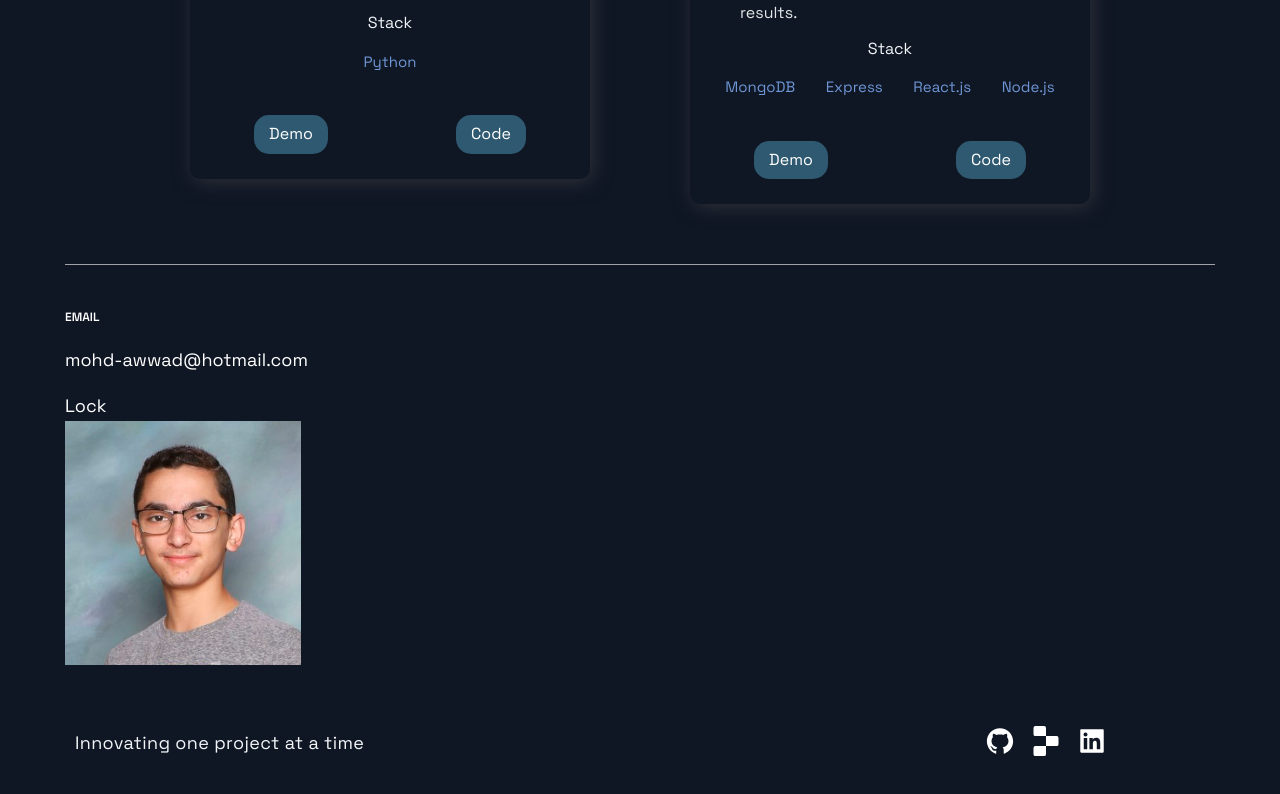
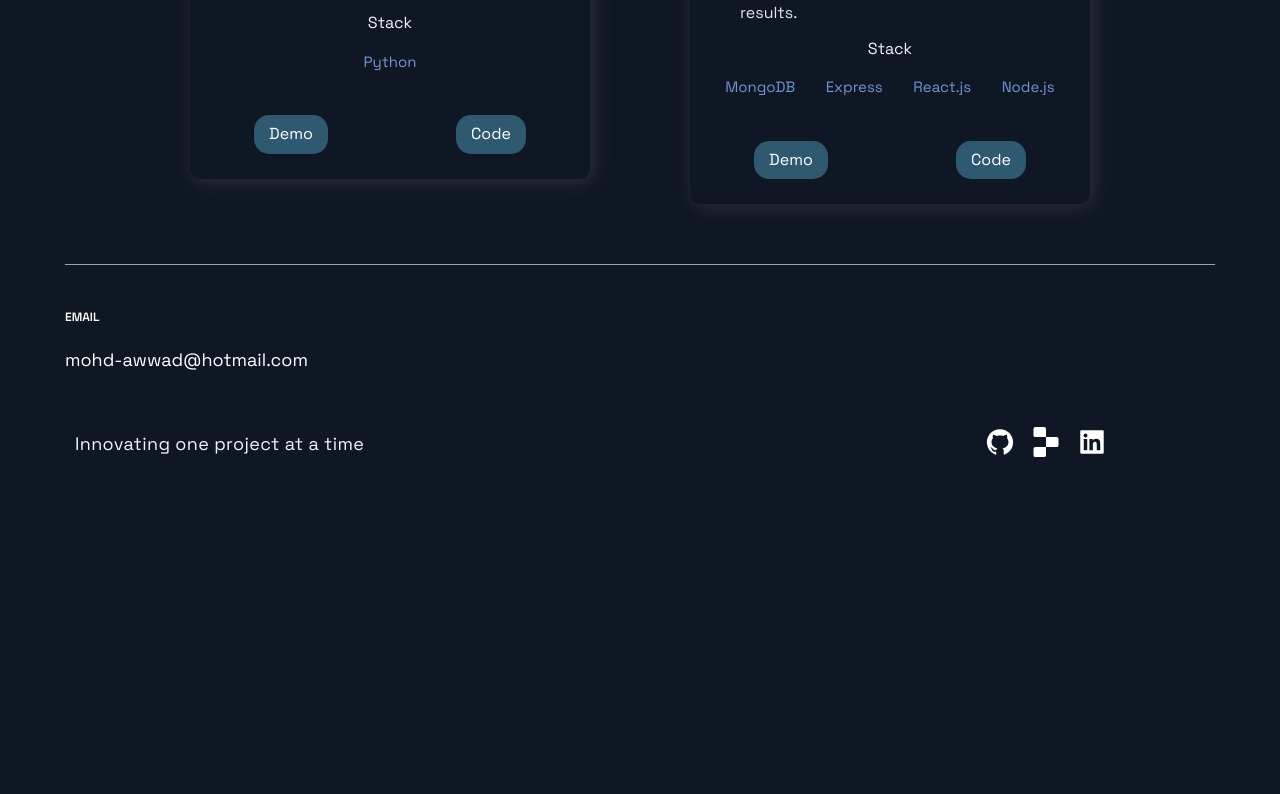
Before and after one commit to mohammadawwad/Personal-Website, a Next.js app: page / in a window 1280 px wide. Shown: the part 6459-7253 px from the top of the page. After the commit the page ends 6978 px from the top, so only its background shows below. Built offline with nearby package versions, Linux system fonts and the light colour scheme.

Commit message:
removed easteregg for now as i have deployed the latest changes

```diff
--- a/src/components/Footer/Footer.js
+++ b/src/components/Footer/Footer.js
@@ -29,13 +29,13 @@ const Footer = () => {
             mohd-awwad@hotmail.com
           </LinkItem>
 
-          <LinkItem >
+          {/* <LinkItem > */}
             {/*Change lock to an actual lock logo*/}
-            Lock
+            {/* Lock */}
 
-            {showEasterEgg ? <Popup/> : <Popup/>}
+            {/* {showEasterEgg ? <Popup/> : <Popup/>} */}
 
-          </LinkItem>
+          {/* </LinkItem>  */}
         </LinkColumn>
 
       </LinkList>
```
Also changed, not shown: 2 other files (tests, documents, lock files or other folders).
